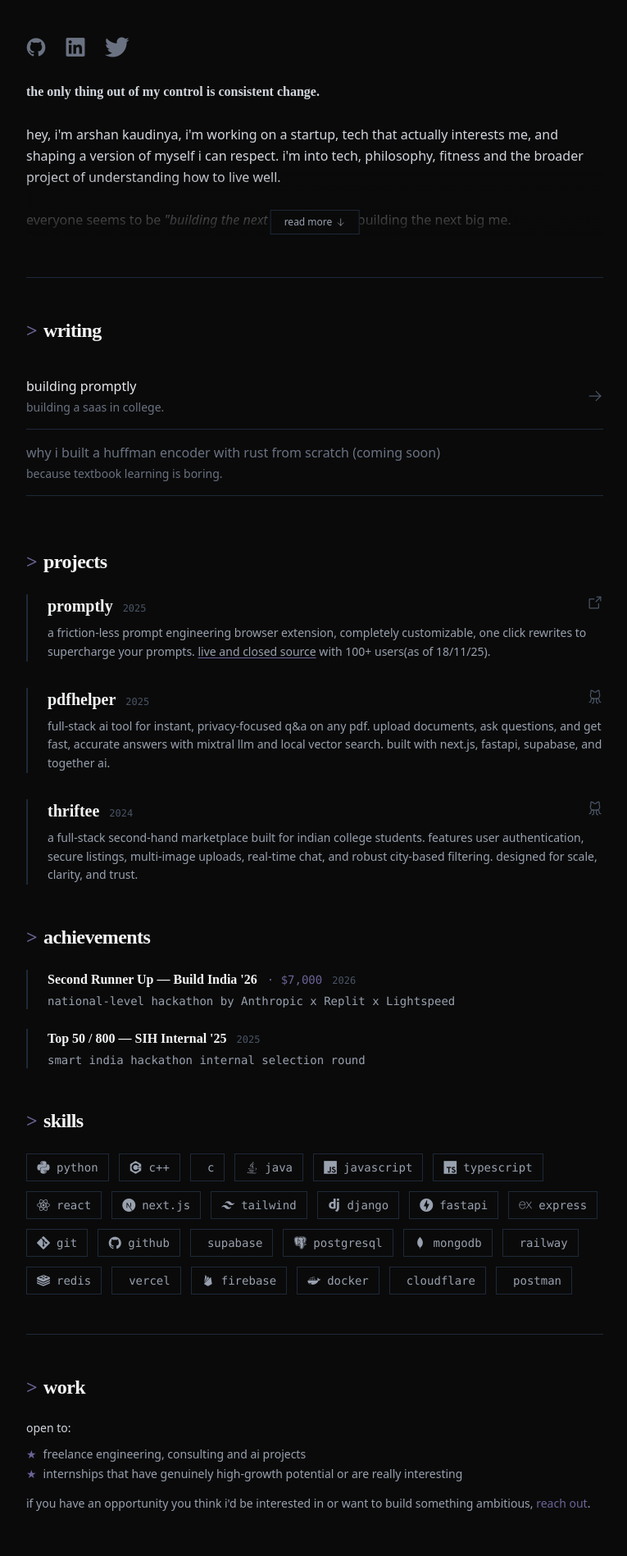
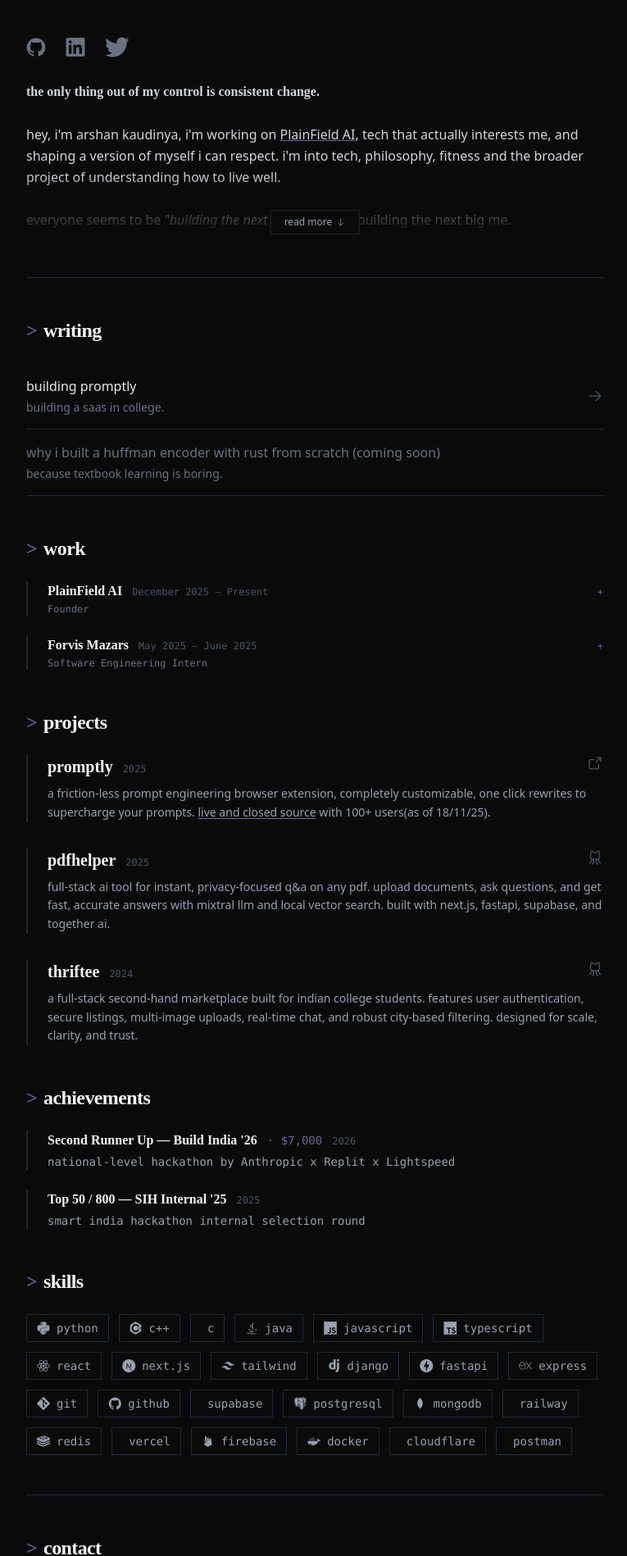
Before and after one commit to ArshanKaudinya/personal-website, a Next.js app: page / in a window 1280 px wide. Shown: the part 222-2120 px from the top of the page at 82% size, without its empty margins (256-1021 px from the left). Built offline with nearby package versions, Linux system fonts and the light colour scheme; a web font is replaced by a local one.

Commit message:
work update

```diff
--- a/src/app/page.tsx
+++ b/src/app/page.tsx
@@ -16,11 +16,11 @@
       <AboutMe />
       <div className="w-full h-px bg-gray-800 my-12" />
       <BlogSection />
+      <WorkWithMe />
       <ProjectsSection />
       <AchievementsSection />
       <StackIcons />
       <div className="w-full h-px bg-gray-800 my-12" />
-      <WorkWithMe />
       <ReachOut />
       <footer className="text-center text-gray-700 text-xs font-mono mt-16">
         © {new Date().getFullYear()} arshan kaudinya
--- a/src/components/AboutMe.tsx
+++ b/src/components/AboutMe.tsx
@@ -39,7 +39,16 @@
         <p className="transition-opacity duration-500 ease-out">
           <span className="font-grotesk font-bold text-accent">the only thing out of my control is consistent change.</span><br />
           <br />
-          hey, i&apos;m arshan kaudinya, i&apos;m working on a startup, tech that actually interests me,
+          hey, i&apos;m arshan kaudinya, i&apos;m working on{" "}
+          <a
+            href="https://www.plainfield-ai.com"
+            target="_blank"
+            rel="noopener noreferrer"
+            className="decoration-[#6c6499] underline text-gray-300 hover:text-[#6c6499] transition-colors duration-300"
+          >
+            PlainField AI
+          </a>
+          , tech that actually interests me,
           and shaping a version of myself i can respect. i&apos;m into
           tech, philosophy, fitness and the broader project of understanding how to live well.<br />
           <br />
--- a/src/components/BlogSection.tsx
+++ b/src/components/BlogSection.tsx
@@ -24,7 +24,7 @@
 
 export default function Blogs() {
   return (
-    <section className="mx-auto mb-16 max-w-3xl">
+    <section className="mx-auto mb-12 max-w-3xl">
         <h2 className="text-2xl font-grotesk font-bold mb-6 tracking-tight flex items-center gap-2">
           <span className="text-[#6c6499]">&gt;</span> writing
         </h2>
--- a/src/components/WorkWithMe.tsx
+++ b/src/components/WorkWithMe.tsx
@@ -1,32 +1,82 @@
+"use client";
+import { useState } from "react";
+
+type WorkEntry = {
+  company: string;
+  role: string;
+  date: string;
+  bullets: string[];
+};
+
+const workEntries: WorkEntry[] = [
+  {
+    company: "PlainField AI",
+    role: "Founder",
+    date: "December 2025 – Present",
+    bullets: [
+      "Started as Promptly, a Chrome extension that rewrote your prompts on the fly — that early signal led to PlainField AI.",
+      "Building the first LLM gateway that autonomously improves prompts: routes API calls, runs statistical analytics to find which prompts are burning money, then A/B tests auto-generated variants in production and promotes the winners — one-line integration, zero code changes.",
+    ],
+  },
+  {
+    company: "Forvis Mazars",
+    role: "Software Engineering Intern",
+    date: "May 2025 – June 2025",
+    bullets: [
+      "Worked with the Digital, Trust & Transformation team on internal tooling.",
+    ],
+  },
+];
+
 export default function WorkWithMe() {
+  const [openIndex, setOpenIndex] = useState<number | null>(null);
+
   return (
     <section className="mx-auto mb-12">
       <h2 className="text-2xl font-grotesk font-bold mb-6 tracking-tight flex items-center gap-2">
         <span className="text-[#6c6499]">&gt;</span> work
       </h2>
-        <p className="text-gray-300 mb-3 text-sm">
-          open to:
-        </p>
-        <ul className="mb-4 space-y-1 text-gray-400 text-sm">
-          <li className="flex items-start gap-2">
-            <span className="text-[#6c6499]">★</span>
-            <span>freelance engineering, consulting and ai projects</span>
+      <div className="flex flex-col gap-6">
+        {workEntries.map(({ company, role, date, bullets }, i) => {
+          const isOpen = openIndex === i;
+          return (
+            <button
+              key={company}
+              onClick={() => setOpenIndex(isOpen ? null : i)}
+              className="group text-left w-full border-l-2 border-gray-800 pl-6 hover:border-[#6c6499] transition-all duration-300 cursor-pointer"
+            >
+              <div className="flex items-baseline justify-between gap-3">
+                <div className="flex flex-wrap items-baseline gap-x-3 gap-y-1">
+                  <span className="font-grotesk font-bold text-gray-100 group-hover:text-[#6c6499] transition-colors duration-300">
+                    {company}
+                  </span>
+                  <span className="text-xs text-gray-600 font-mono">{date}</span>
+                </div>
+                <span className="text-[#6c6499] text-xs font-mono flex-shrink-0">
+                  {isOpen ? "–" : "+"}
+                </span>
+              </div>
+              <p className="text-xs text-gray-500 font-mono mt-0.5">{role}</p>
+              <div
+                style={{
+                  maxHeight: isOpen ? "200px" : "0px",
+                  transition: "max-height 900ms cubic-bezier(0.22,1,0.36,1)",
+                }}
+                className="overflow-hidden"
+              >
+                <ul className="mt-3 space-y-2">
+                  {bullets.map((bullet, j) => (
+                    <li key={j} className="flex items-start gap-2">
+                      <span className="text-[#6c6499] mt-0.5 flex-shrink-0 select-none">–</span>
+                      <span className="text-gray-400 text-sm leading-relaxed">{bullet}</span>
                     </li>
-          <li className="flex items-start gap-2">
-            <span className="text-[#6c6499]">★</span>
-            <span>internships that have genuinely high-growth potential or are really interesting</span>
-          </li>
+                  ))}
                 </ul>
-        <p className="text-gray-400 text-sm">
-          if you have an opportunity you think i&apos;d be interested in or want to build something ambitious,{" "}
-          <a
-            href="#reachout"
-            className="text-[#6c6499] hover:underline transition-colors duration-300"
-          >
-            reach out
-          </a>
-          .
-        </p>
+              </div>
+            </button>
+          );
+        })}
+      </div>
     </section>
   );
 }
```
Lines whose indentation alone changed are shown as unchanged.
